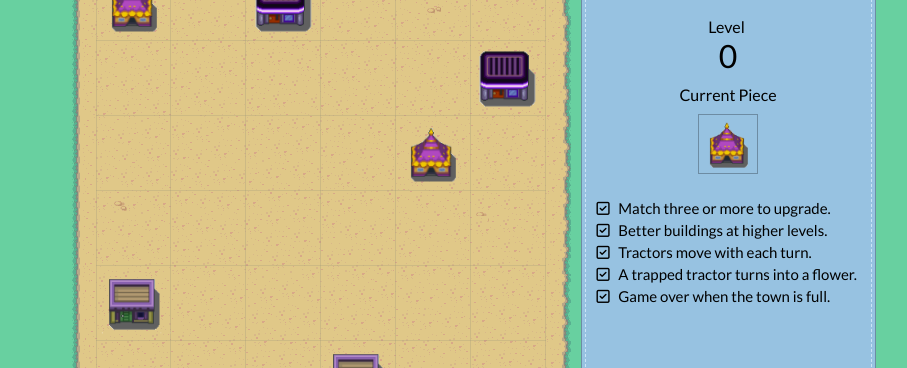
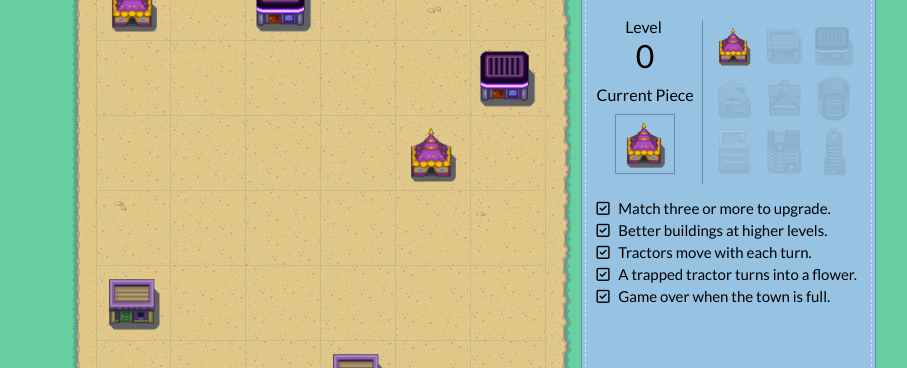
Before and after one commit to therealpineda/ternary_town, a website built with webpack: page index.html in a window 1280 px wide. Shown: the part 148-516 px from the top of the page, without its empty margins (167-1074 px from the left). Built offline with nearby package versions, Linux system fonts and the light colour scheme.

Commit message:
Add badges for better visual feedback of game progress

```diff
--- a/assets/css/style.css
+++ b/assets/css/style.css
@@ -64,7 +64,7 @@ header h1 {
   border-collapse: collapse;
 }
 
-tr:hover td {
+#game-board tr:hover td {
   background-color: rgba(154, 146, 122, 0.18);
 }
 
@@ -120,6 +120,11 @@ tr:hover td {
   min-width: 20px;
 }
 
+.level-score-badges {
+  display: flex;
+  justify-content: space-between;
+}
+
 .level-piece-board {
   display: flex;
   flex-direction: column;
@@ -137,6 +142,26 @@ tr:hover td {
   height: 60px;
   margin: 10px 0;
   border: 1px solid rgba(0, 0, 0, 0.28);
+}
+
+.badges-section {
+  margin-top: 23px;
+  border-left: 1px solid rgba(0, 0, 0, 0.28);
+  padding-left: 5px;
+}
+
+#badges {
+}
+
+.badge {
+  width: 48px;
+  align-items: center;
+  justify-content: center;
+  transition: 0.5s ease-in all;
+}
+
+.locked {
+  filter: grayscale(1) opacity(.13);
 }
 
 .rules {
--- a/index.html
+++ b/index.html
@@ -94,11 +94,50 @@
               <i id="sound-control" class="fa fa-volume-up active-control" aria-hidden="true"></i>
             </div>
           </div>
-          <div class='level-piece-board'>
-            <span class='level-text'>Level&nbsp;</span>
-            <span id='level'>0</span>
-            <h3>Current Piece</h3>
-            <div id='current-piece'>
+          <div class="level-score-badges">
+            <div class='level-piece-board'>
+              <span class='level-text'>Level&nbsp;</span>
+              <span id='level'>0</span>
+              <h3>Current Piece</h3>
+              <div id='current-piece'>
+              </div>
+            </div>
+            <div class="badges-section">
+              <table id="badges">
+                <tr>
+                  <td id='b-1' class="badge locked">
+                    <img src="./assets/img/icons/1.png">
+                  </td>
+                  <td id='b-2' class="badge locked">
+                    <img src="./assets/img/icons/2.png">
+                  </td>
+                  <td id='b-3' class="badge locked">
+                    <img src="./assets/img/icons/3.png">
+                  </td>
+                </tr>
+                <tr>
+                  <td id='b-4' class="badge locked">
+                    <img src="./assets/img/icons/4.png">
+                  </td>
+                  <td id='b-5' class="badge locked">
+                    <img src="./assets/img/icons/5.png">
+                  </td>
+                  <td id='b-6' class="badge locked">
+                    <img src="./assets/img/icons/6.png">
+                  </td>
+                </tr>
+                <tr>
+                  <td id='b-7' class="badge locked">
+                    <img src="./assets/img/icons/7.png">
+                  </td>
+                  <td id='b-8' class="badge locked">
+                    <img src="./assets/img/icons/8.png">
+                  </td>
+                  <td id='b-9' class="badge locked">
+                    <img src="./assets/img/icons/9.png">
+                  </td>
+                </tr>
+              </table>
             </div>
           </div>
           <div class="rules">
--- /dev/null
+++ b/src/badges.js
@@ -0,0 +1,17 @@
+class Badges {
+  constructor() {
+    this.progress = new Array(9).fill(false);
+    this.updateBadge(1);
+  }
+
+  updateBadge(val) {
+    if (!this.progress[val - 1]) {
+      this.progress[val - 1] = true;
+      const badge = document.getElementById(`b-${val}`);
+      badge.classList.remove('locked');
+    }
+  }
+
+}
+
+export default Badges;
--- a/src/board.js
+++ b/src/board.js
@@ -1,5 +1,6 @@
 import Square from './square';
 import Audio from './audio';
+import Badges from './badges';
 
 const DELTAS = [
   [0, -1],
@@ -23,6 +24,7 @@ class Board {
     this.currentPieceVal = '';
 
     this.audio = new Audio();
+    this.badges = new Badges();
 
     this.nextPiece();
     this.createBoard(numStartingPieces);
@@ -170,6 +172,7 @@ class Board {
       clickedSq.val = '';
     } else {
       clickedSq.val += 1;
+      this.badges.updateBadge(clickedSq.val);
       matches.forEach((match) => {
         match.val = '';
       });
--- a/src/square.js
+++ b/src/square.js
@@ -5,7 +5,6 @@ class Square {
     this.col = col;
     this.sqNumber = (row * 6) + col;
     this.val = '';
-    this.age = new Date();
   }
 
   drawPiece(hoverVal) {
@@ -13,7 +12,6 @@ class Square {
     square.className = 'square';
     if (this.val) {
       square.style.backgroundImage = `url(\"../assets/img/icons/${this.val}.png\")`;
-      console.log(this.row, this.col, square.style.backgroundImage);
     } else {
       square.style.backgroundImage = '';
       square.classList.add(`hover-${hoverVal}`);
```
Also changed, not shown: assets/js/bundle.js (+45 -2 lines).
